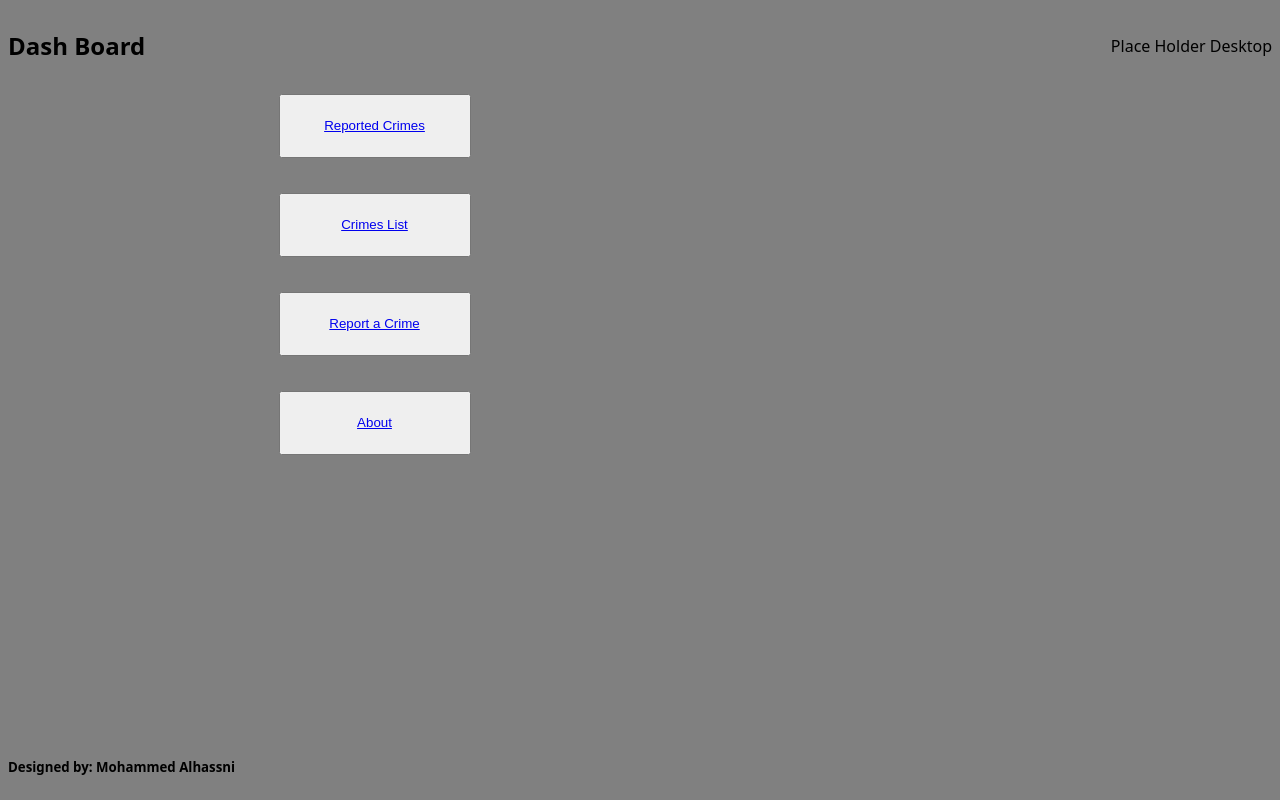
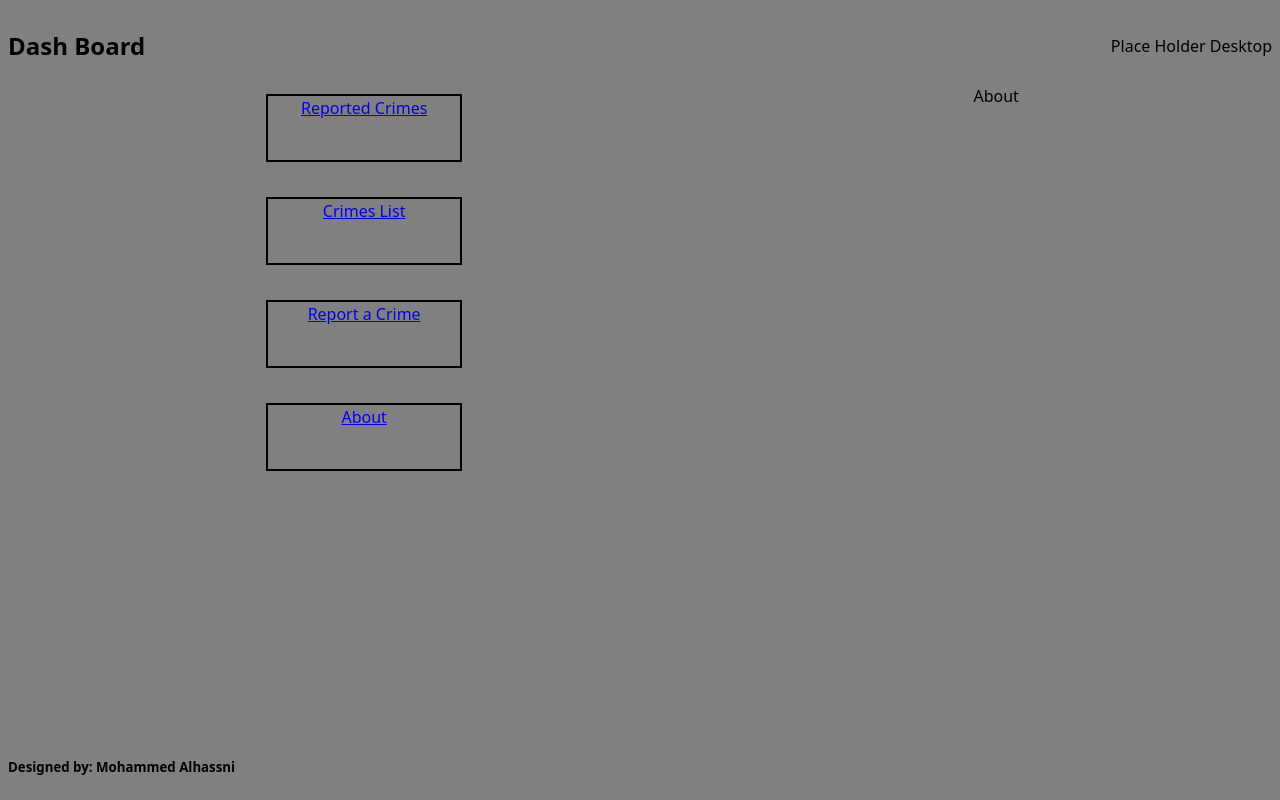
Before and after one commit to Mohammed-Alhassni/frontEnd-crimeReportingSystem, a React (Vite) app: page /About in a window 1280 px wide. Built offline with nearby package versions, Linux system fonts and the light colour scheme; no server answers.

Commit message:
fixed router issue

```diff
--- /dev/null
+++ b/src/Components/About.jsx
@@ -0,0 +1,6 @@
+function About(){
+    return <div>About</div>
+}
+
+
+export default About;
--- /dev/null
+++ b/src/Components/CrimeList.jsx
@@ -0,0 +1,6 @@
+function CrimeList(){
+    return <div>Crime List</div>
+}
+
+
+export default CrimeList;
--- a/src/Components/MainContent.jsx
+++ b/src/Components/MainContent.jsx
@@ -1,5 +1,7 @@
 import Map from './Map';
+import CrimeList from './CrimeList';
 import Report from './Report';
+import About from './About';
 import '../styles/MainContent.css';
 import { Routes, Route } from 'react-router-dom';
 
@@ -9,7 +11,9 @@ function MainContent(){
             <Routes>
                 <Route path='/' element={<Map/>}/>
                 <Route path='/Map' element={<Map/>}/>
+                <Route path='/List' element={<CrimeList/>}/>
                 <Route path='/SubmitReport' element={<Report/>}/>
+                <Route path='/About' element={<About/>}/>
             </Routes>
          </div>
     );
--- a/src/Components/Report.jsx
+++ b/src/Components/Report.jsx
@@ -1,5 +1,5 @@
 function Report(){
-    return <div>hi</div>
+    return <div>Submit a report</div>
 }
 
 
--- a/src/Components/SideBar.jsx
+++ b/src/Components/SideBar.jsx
@@ -5,10 +5,10 @@ import { Link } from "react-router-dom";
 function SideBar(){
     return (
         <div className="sideBar">
-            <button><Link to="/Map">Reported Crimes</Link></button>
-            <button><Link to="/List">Crimes List</Link></button>
-            <button><Link to="/SubmitReport">Report a Crime</Link></button>
-            <button><Link to="/About">About</Link></button>
+            <div><Link id to="/Map">Reported Crimes</Link></div>
+            <div><Link to="/List">Crimes List</Link></div>
+            <div><Link to="/SubmitReport">Report a Crime</Link></div>
+            <div><Link to="/About">About</Link></div>
         </div>
     );
 }
--- a/src/styles/SideBar.css
+++ b/src/styles/SideBar.css
@@ -3,8 +3,10 @@
     flex-direction: column;
     justify-content: center;
 }
-.sideBar button {
+.sideBar div {
     margin: 10px 5px 25px 5px;
     height: 8vh;
     width: 15vw;
+    border: solid black 2px;
+    text-align: center;
 }
```
